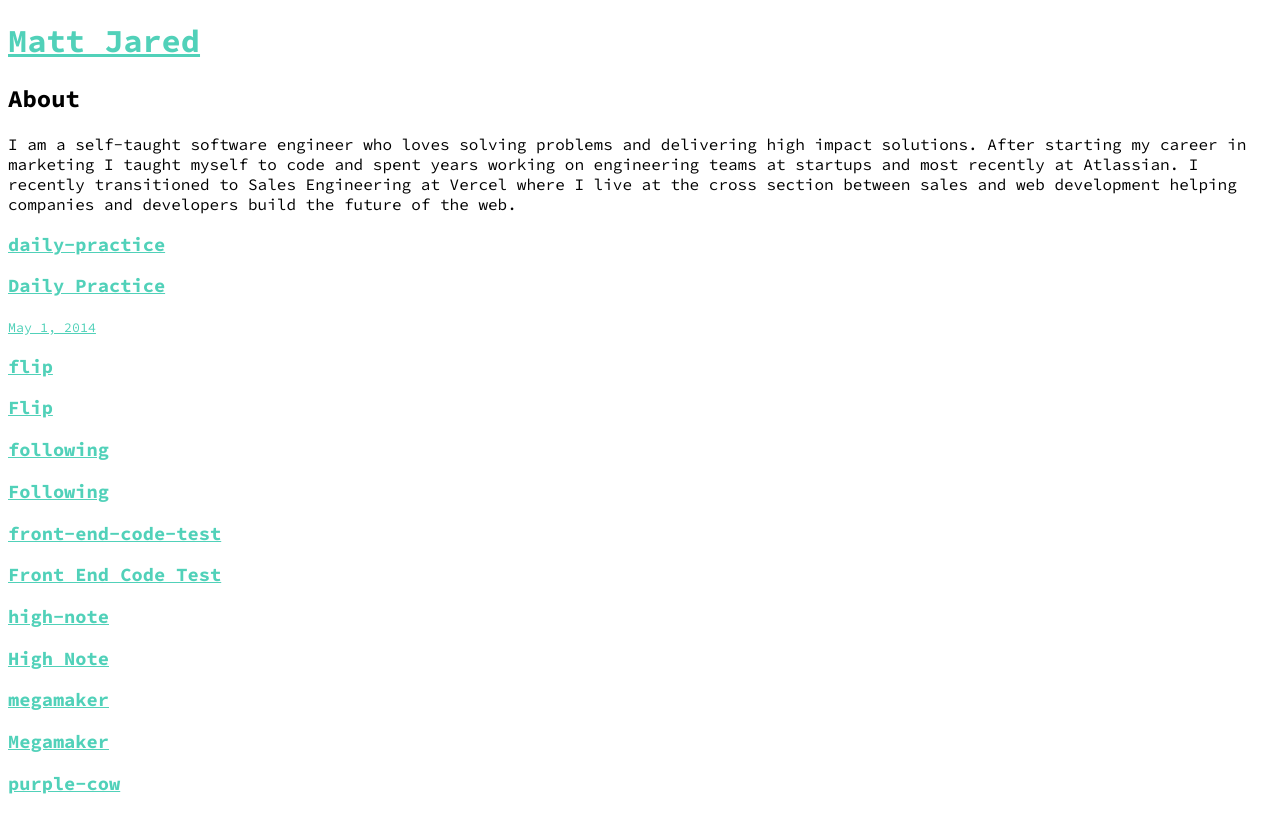
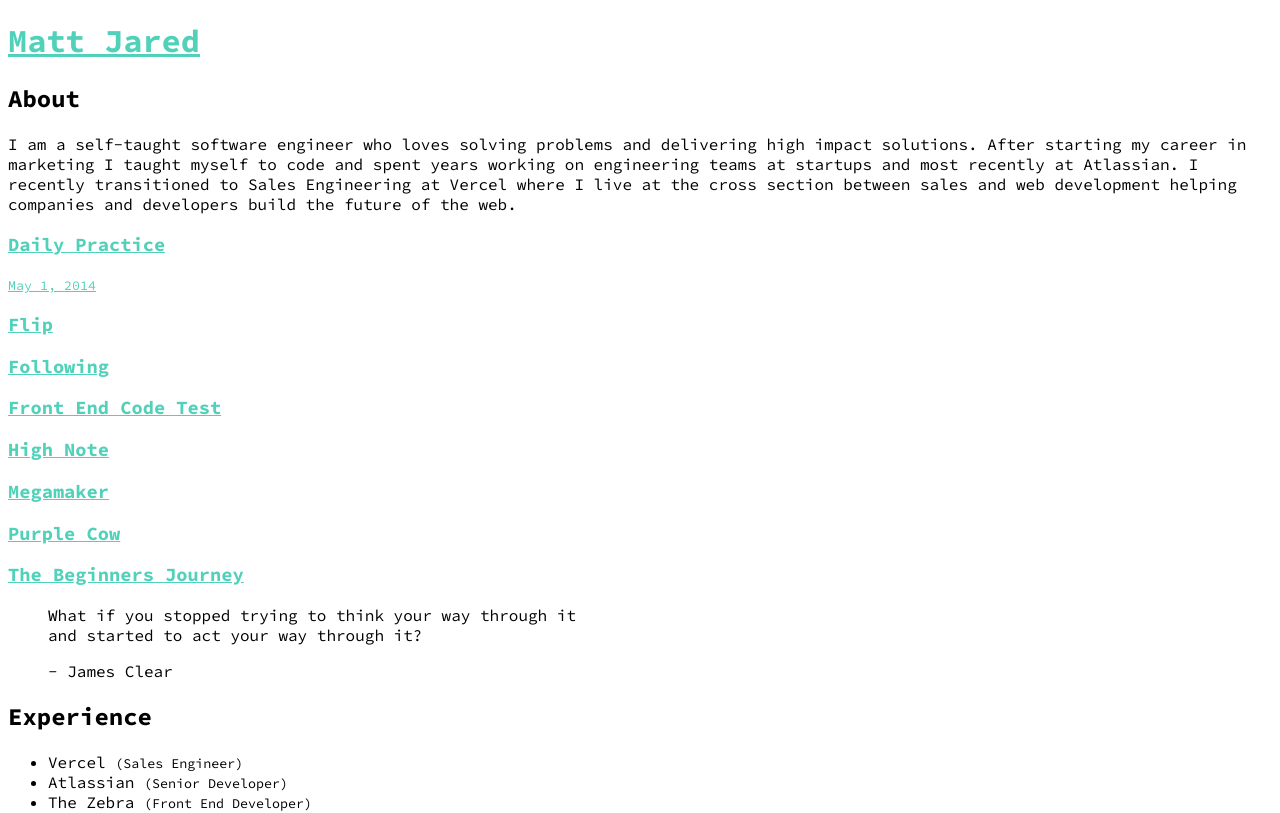
Before and after one commit to mattjared/personal-site, a Next.js app: page / in a window 1280 px wide. Shown: the top 813 px of the page. Built offline with nearby package versions, Linux system fonts and the light colour scheme; no server answers.

Commit message:
committing

```diff
--- a/app/BlogGridServer.js
+++ b/app/BlogGridServer.js
@@ -19,7 +19,6 @@ export default async function BlogGridServer() {
           return (
             <Box key={i}>
               <Link href={`/blog/${post.slug}`}>
-                <h3>{post.slug}</h3>
                 <h3>{post.title}</h3>
                 <p><small>{post.postDate}</small></p>
               </Link>
```
